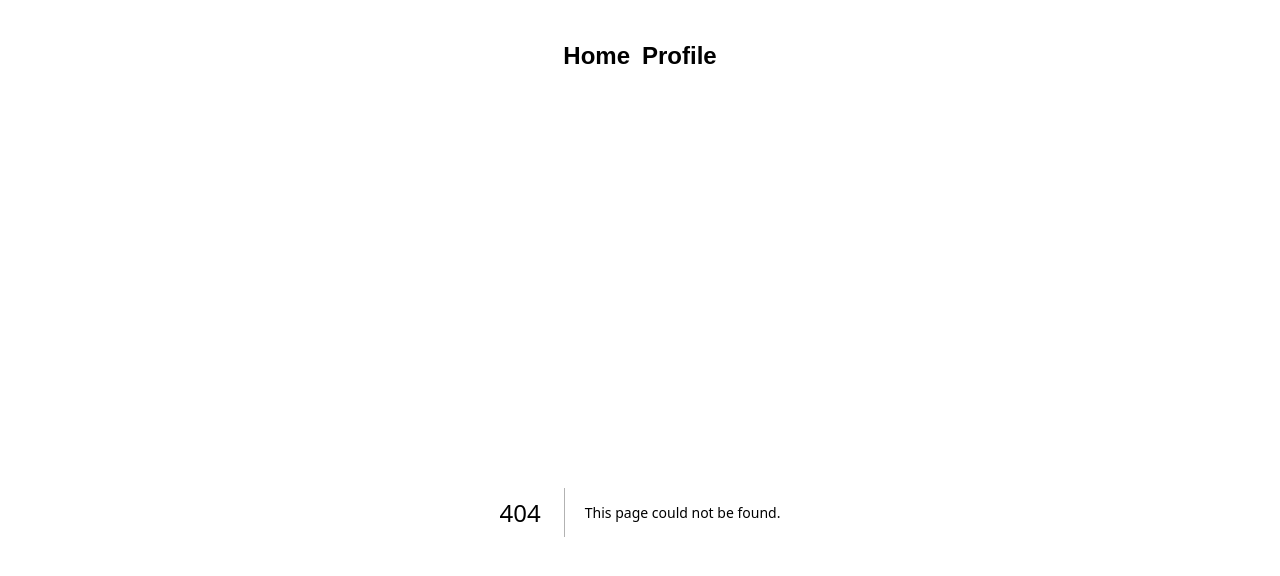
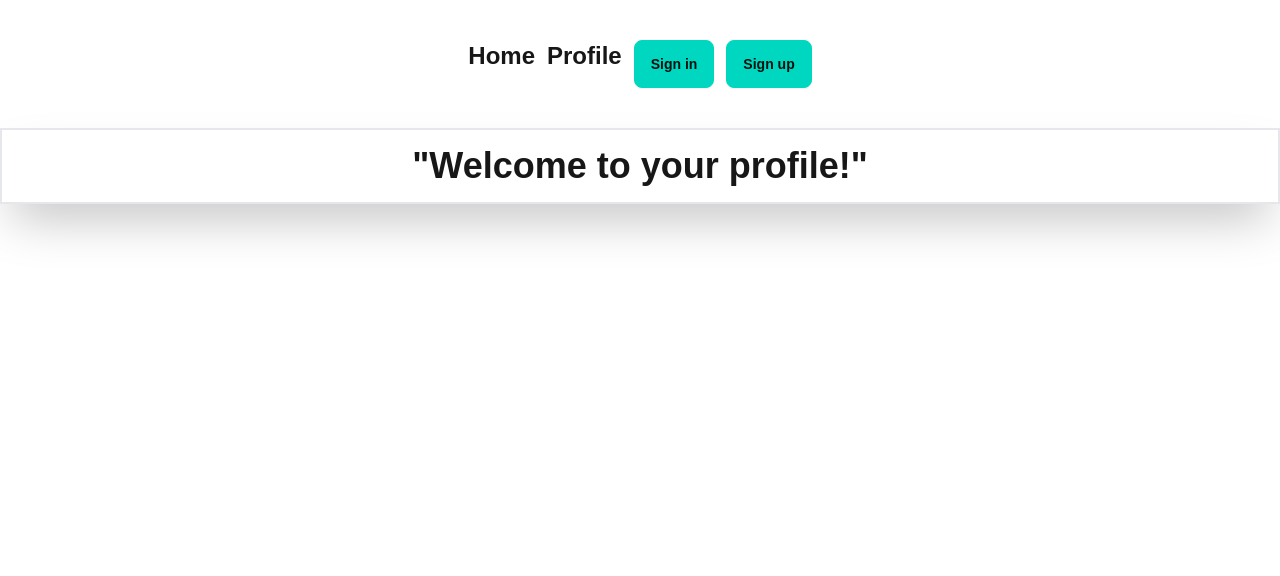
Before and after one commit to rafirabby13/next-assignment, a Next.js app: page /profile in a window 1280 px wide. Before the commit this address had no page. Shown: the top 576 px of the page. Built offline with nearby package versions, Linux system fonts and the light colour scheme.

Commit message:
added user sign in and sign up

```diff
--- a/package.json
+++ b/package.json
@@ -9,6 +9,7 @@
     "lint": "next lint"
   },
   "dependencies": {
+    "@kinde-oss/kinde-auth-nextjs": "^2.4.6",
     "next": "15.1.6",
     "react": "^19.0.0",
     "react-dom": "^19.0.0"
--- /dev/null
+++ b/src/app/api/auth/[kindeAuth]/route.js
@@ -0,0 +1,2 @@
+import {handleAuth} from "@kinde-oss/kinde-auth-nextjs/server";
+export const GET = handleAuth();
--- /dev/null
+++ b/src/app/profile/page.jsx
@@ -0,0 +1,11 @@
+import React from 'react'
+
+const page = () => {
+  return (
+    <div>
+        <div className='text-4xl text-center font-semibold border-2 p-4 shadow-2xl'>"Welcome to your profile!"</div>
+    </div>
+  )
+}
+
+export default page
--- a/src/components/Navbar.jsx
+++ b/src/components/Navbar.jsx
@@ -1,5 +1,9 @@
 import Link from "next/link";
 import React from "react";
+import {
+  RegisterLink,
+  LoginLink,
+} from "@kinde-oss/kinde-auth-nextjs/components";
 
 const Navbar = () => {
   return (
@@ -11,6 +15,15 @@ const Navbar = () => {
         <p>
           <Link href="/profile">Profile</Link>
         </p>
+        <LoginLink className="btn btn-accent" postLoginRedirectURL="/profile">
+          Sign in
+        </LoginLink>
+        <RegisterLink
+          postLoginRedirectURL="/profile"
+          className="btn btn-accent"
+        >
+          Sign up
+        </RegisterLink>
       </div>
     </div>
   );
```
Also changed, not shown: 1 other file (tests, documents, lock files or other folders).
